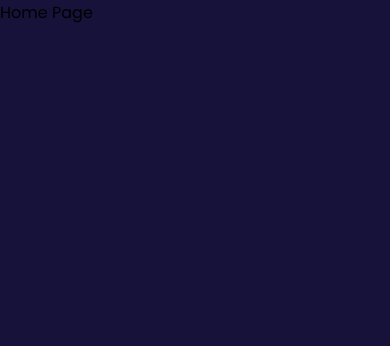
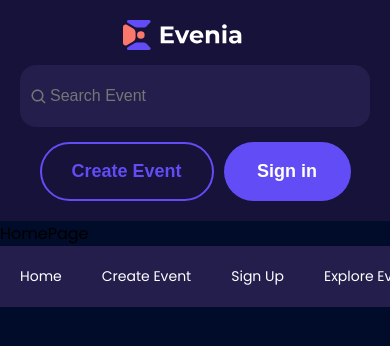
Before and after one commit to paulinasprojects/evenia-frontend, a React (Vite) app: page / in a window 390 px wide. Shown: the top 346 px of the page. Built offline with nearby package versions, Linux system fonts and the light colour scheme.

Commit message:
added responsive  header and footer to the layout

```diff
--- a/src/App.tsx
+++ b/src/App.tsx
@@ -1,9 +1,11 @@
 import { Navigate, Route, Routes } from "react-router-dom"
+import HomePage from "./pages/home-page"
+import Layout from "./components/layouts/layout"
 
 const App = () => {
   return (
    <Routes>
-    <Route path="/" element={<span>Home Page</span>}/>
+    <Route path="/" element={<Layout><HomePage/></Layout>}/>
     <Route path="/user-profile" element={<span>User Profile Page</span>}/>
     <Route path="*" element={<Navigate to="/"/>}/>
    </Routes>
--- /dev/null
+++ b/src/components/footer.tsx
@@ -0,0 +1,19 @@
+import "@/styles/footer.scss";
+import { Link } from "react-router-dom";
+import logo from '/evenia-logo.svg';
+
+const Footer = () => {
+  return (
+    <footer className="footer">
+      <img src={logo} alt="" className="footer-logo" />
+      <div className="footer-links">
+        <Link to="/" className="footer-link">Home</Link>
+        <Link to="/" className="footer-link">Create Event</Link>
+        <Link to="/" className="footer-link">Sign Up</Link>
+        <Link to="/" className="footer-link">Explore Events</Link>
+      </div>
+    </footer>
+  )
+}
+
+export default Footer
--- /dev/null
+++ b/src/components/header.tsx
@@ -0,0 +1,21 @@
+import { BiSearch } from "react-icons/bi";
+import "@/styles/header.scss";
+import logo from '/evenia-logo.svg';
+
+const Header = () => {
+  return (
+    <nav className="header">
+      <img src={logo} alt="" className="header-logo" />
+      <div className="header-container">
+        <BiSearch className="search-icon"/>
+        <input type="text" placeholder="Search Event" className="header-input" />
+      </div>
+        <div className="header-button-container">
+          <button className="create-button">Create Event</button>
+          <button className="signin-button">Sign in</button>
+        </div>
+    </nav>
+  )
+}
+
+export default Header
--- /dev/null
+++ b/src/components/layouts/layout.tsx
@@ -0,0 +1,18 @@
+import Header from "../header";
+import Footer from "../footer";
+
+interface LayoutProps {
+  children: React.ReactNode;
+};
+
+const Layout = ({children}: LayoutProps) => {
+  return (
+    <div className="">
+      <Header/>
+      {children}
+      <Footer/>
+    </div>
+  )
+}
+
+export default Layout
--- a/src/index.scss
+++ b/src/index.scss
@@ -81,7 +81,7 @@ body {
 
 
 body {
-  background-color: var(--background);
+  background-color: #000C29;
   font-family: 'Poppins', sans-serif;
 }
 
--- /dev/null
+++ b/src/pages/home-page.tsx
@@ -0,0 +1,9 @@
+import "@/styles/home-page.scss";
+
+const HomePage = () => {
+  return (
+    <div className="homepage">HomePage</div>
+  )
+}
+
+export default HomePage
--- /dev/null
+++ b/src/styles/footer.scss
@@ -0,0 +1,42 @@
+@import "./responsive.scss";
+
+.footer {
+  display: flex;
+  align-items: center;
+  padding: 20px;
+  background-color: var(--footer);
+  display: flex;
+
+  @include sm {
+    display: flex;
+    gap: 15px;
+  }
+}
+
+.footer-logo {
+  width: 120px;
+  margin-left: 72px;
+
+  @include sm {
+    display: none;
+  }
+}
+
+.footer-links {
+  display: flex;
+  align-items: center;
+  gap: 40px;
+  font-size: var(--paragraph-size-sm);
+  font-weight: var(--fw-regular);
+  color: var(--white);
+  margin-left: auto;
+  margin-right: 72px;
+
+  @include sm {
+    white-space: nowrap;
+  }
+}
+
+.footer-link:hover {
+  color: var(--majorelle-blue);
+}
--- /dev/null
+++ b/src/styles/header.scss
@@ -0,0 +1,106 @@
+@import "./responsive.scss";
+
+.header {
+  padding: 20px;
+  background-color: var(--header);
+  display: flex;
+  align-items: center;
+
+  @include sm {
+    display: flex;
+    flex-direction: column;
+    gap: 15px;
+  }
+
+  @include md {
+    display: flex;
+    flex-direction: column;
+    gap: 15px;
+  }
+
+}
+
+.header-logo {
+  margin-left: 80px;
+  margin-right: 105px;
+  width: 120px;
+}
+
+.header-container {
+  position: relative;
+  display: flex;
+  align-items: center;
+}
+
+.search-icon {
+  position: absolute;
+  color: var(--dark-grey);
+  top: 23px;
+  margin-left: 10px;
+  width: 18px;
+  height: 18px;
+}
+
+.header-input {
+  width: 638px;
+  height: 62px;
+  border-radius: 16px;
+  background-color: var(--footer);
+  color: var(--dark-grey);
+  font-size: var(--label-size-medium);
+  font-weight: var(--fw-regular);
+  border: none;
+  outline: none;
+  padding-left: 30px;
+
+  @include sm {
+    width: 350px;
+  }
+}
+
+.header-button-container {
+  display: flex;
+  align-items: center;
+  gap: 10px;
+  margin-right: 111px;
+  margin-left: 55px;
+
+  @include md {
+    margin-right: 0;
+    margin-left: 0;
+  }
+}
+
+.create-button {
+  background: transparent;
+  color: var(--majorelle-blue);
+  font-size: var(--label-size-lg);
+  font-weight: var(--fw-semi-bold);
+  width: 174px;
+  height: 59px;
+  border-radius: 150px;
+  border: 2px solid var(--majorelle-blue);
+  cursor: pointer;
+}
+
+.create-button:hover {
+  color: var(--white);
+  background-color: var(--majorelle-blue);
+}
+
+.signin-button {
+  background-color: var(--majorelle-blue);
+  color: var(--white);
+  font-size: var(--label-size-lg);
+  font-weight: var(--fw-semi-bold);
+  border-radius: 100px;
+  height: 59px;
+  width: 127px;
+  border: none;
+  cursor: pointer;
+}
+
+.signin-button:hover {
+  background: transparent;
+  border: 2px solid var(--majorelle-blue);
+}
--- /dev/null
+++ b/src/styles/home-page.scss
@@ -0,0 +1 @@
+@import "./responsive.scss";
--- /dev/null
+++ b/src/styles/responsive.scss
@@ -0,0 +1,17 @@
+@mixin sm {
+  @media (max-width: 738px) {
+    @content;
+  }
+}
+
+@mixin md {
+  @media (max-width: 1024px) {
+    @content;
+  }
+}
+
+@mixin lg {
+  @media (max-width: 1366px) {
+    @content;
+  }
+}
```
Also changed, not shown: src/components/icons.tsx (+1 -1 lines), public/evenia-logo.svg.
